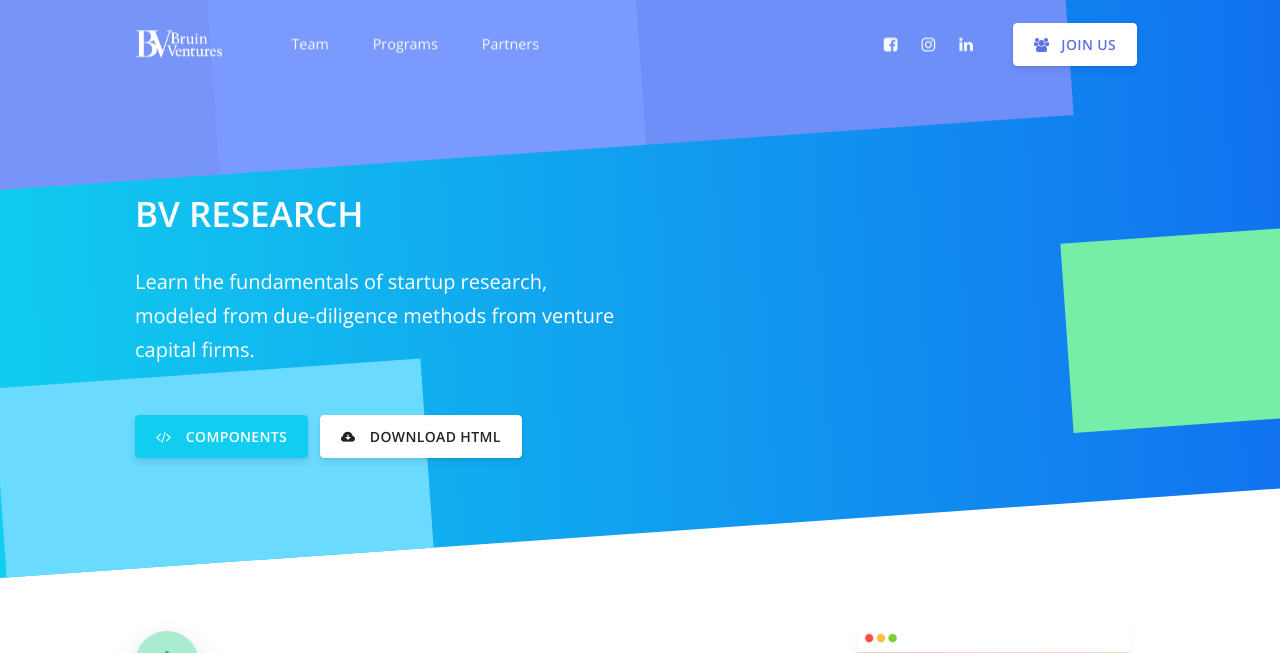
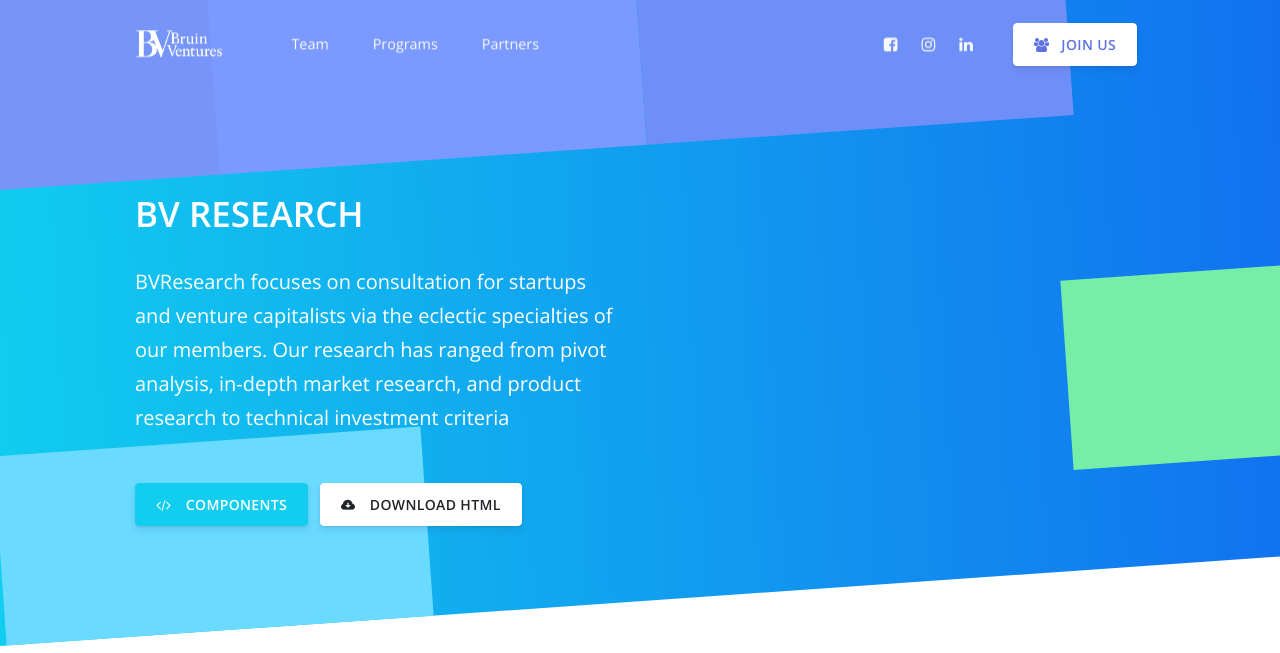
Before and after one commit to pmarks98/bruinventures, a PHP site: page /bvresearch.php in a window 1280 px wide. Shown: the top 653 px of the page. Run offline with PHP 8.4, Linux system fonts and the light colour scheme.

Commit message:
bvresearch.php copy update
BVResearch focuses on consultation for startups and venture capitalists via the eclectic specialties of our members. Our research has ranged from pivot analysis, in-depth market research, and product research to technical investment criteria

```diff
--- a/bvresearch.php
+++ b/bvresearch.php
@@ -32,7 +32,7 @@
                 <h1 class="display-3  text-white">
                   BV RESEARCH
                 </h1>
-                <p class="lead text-white ">Learn the fundamentals of startup research, modeled from due-diligence methods from venture capital firms.</p>
+                <p class="lead text-white ">BVResearch focuses on consultation for startups and venture capitalists via the eclectic specialties of our members. Our research has ranged from pivot analysis, in-depth market research, and product research to technical investment criteria</p>
                 <div class="btn-wrapper">
                   <a href="#" class="btn btn-info btn-icon mb-0 mb-sm-0">
                     <span class="btn-inner--icon"><i class="fa fa-code"></i></span>
```
